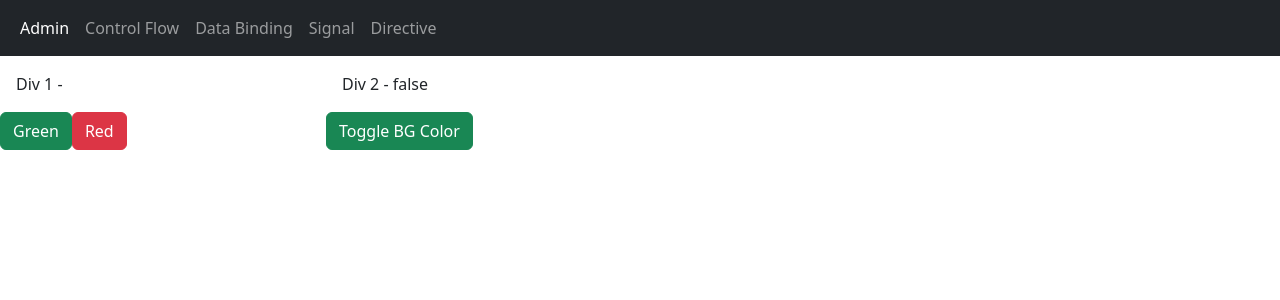
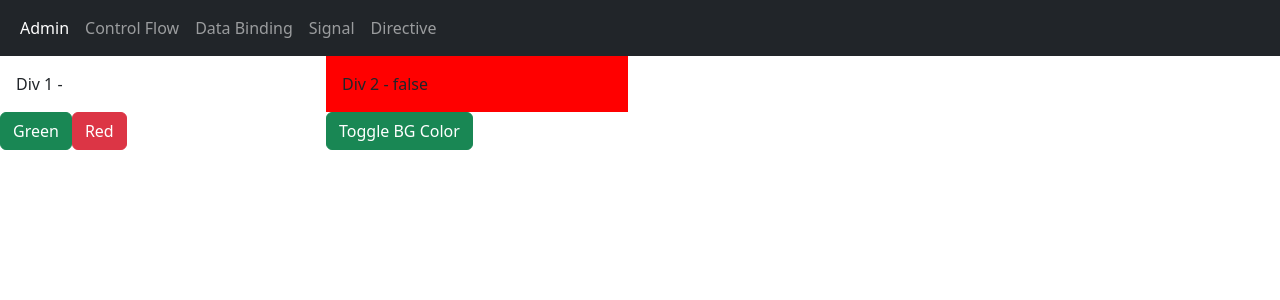
Before and after one commit to sumitbasu116/angular20Tutorial, an Angular app: page /attribute-dir in a window 1280 px wide. Shown: the top 300 px of the page. Built offline with nearby package versions, Linux system fonts and the light colour scheme.

Commit message:
Directives part5-include ngStyle to change the background color of a div

```diff
--- a/src/app/components/att-directive/att-directive.html
+++ b/src/app/components/att-directive/att-directive.html
@@ -6,7 +6,7 @@
         </div>
     </div>
     <div class="col-3">
-        <div class="p-3">
+        <div class="p-3" [ngStyle]="{'background-color': isDiv2Green() == true ? 'blue':'red'}">
             Div 2 - {{isDiv2Green()}}
         </div>
     </div>
@@ -18,6 +18,6 @@
         <button class="btn btn-danger" (click)="setBgClass('bg-danger')">Red</button>
     </div>
     <div class="col-3">
-        <button class="btn btn-success" (click)="toggleBgColor()">Toggle BG Color</button>
+        <button class="btn btn-success" (click)="toggleDiv2Color()">Toggle BG Color</button>
     </div>
 </div>
--- a/src/app/components/att-directive/att-directive.ts
+++ b/src/app/components/att-directive/att-directive.ts
@@ -1,9 +1,9 @@
-import { NgClass } from '@angular/common';
+import { NgClass, NgStyle } from '@angular/common';
 import { Component, signal } from '@angular/core';
 
 @Component({
   selector: 'app-att-directive',
-  imports: [NgClass],
+  imports: [NgClass,NgStyle],
   templateUrl: './att-directive.html',
   styleUrl: './att-directive.css'
 })
@@ -17,7 +17,7 @@ export class AttDirective {
     this.div1ClassName.set(className);
   }
 
-  toggleBgColor(){
+  toggleDiv2Color(){
     this.isDiv2Green.set(!this.isDiv2Green());
   }
 }
```
